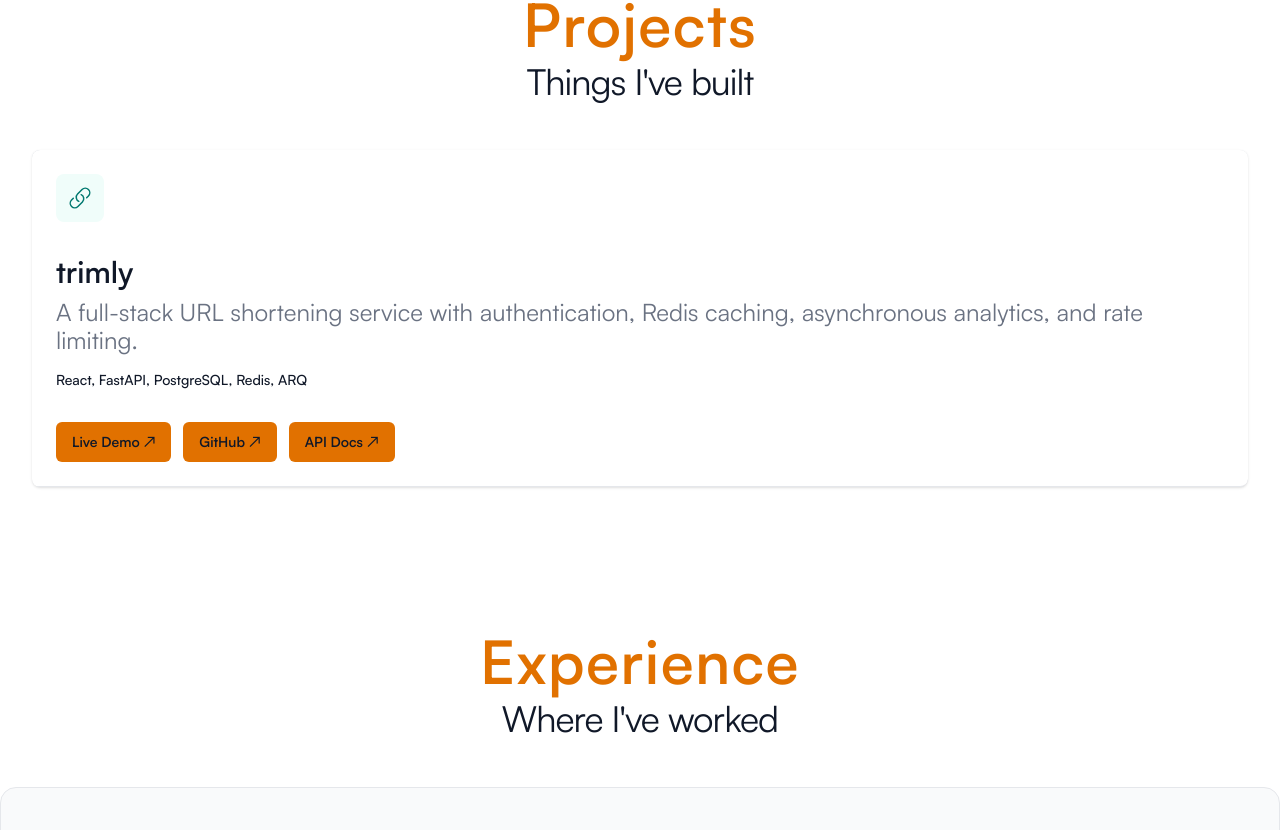
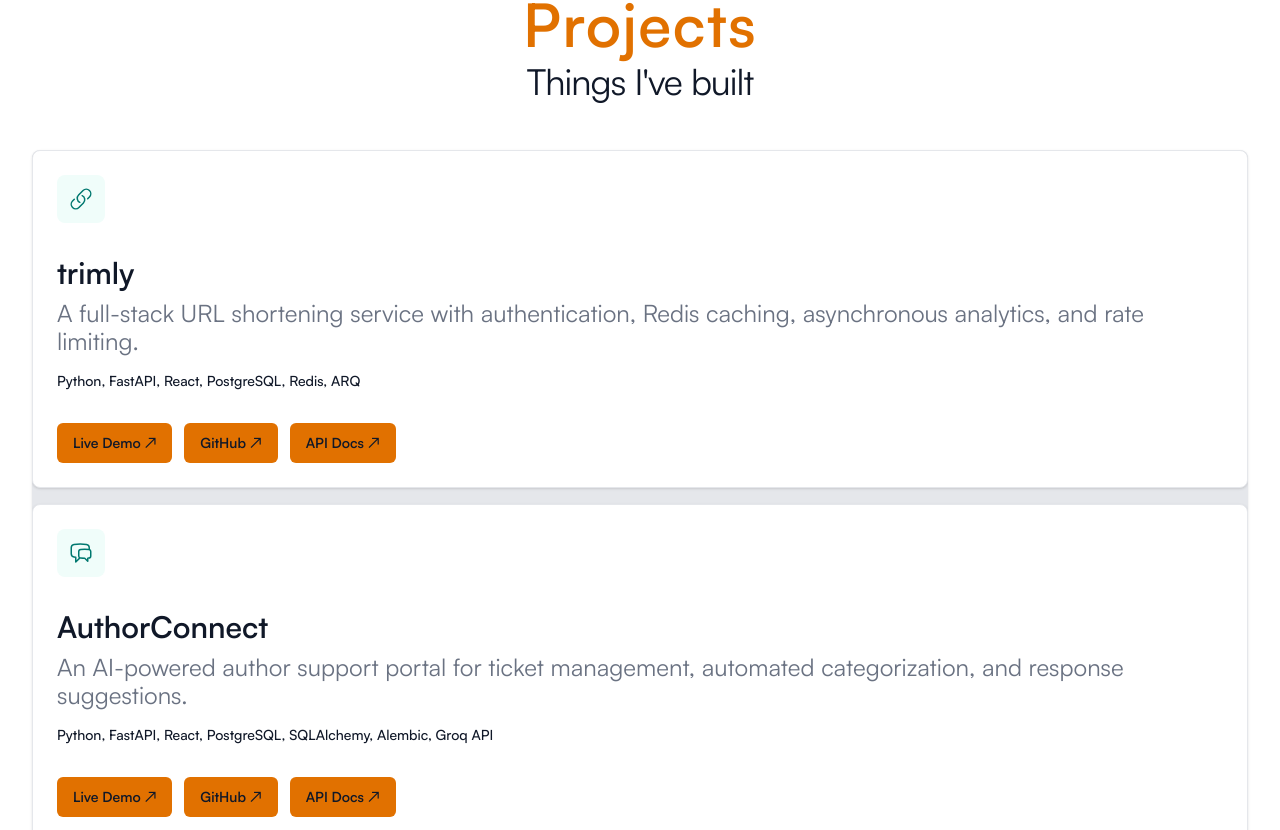
Before and after one commit to mayuripaliwal/portfolio, a React (Vite) app in the folder frontend/: page / in a window 1280 px wide. Shown: the part 770-1600 px from the top of the page. Built offline with nearby package versions, Linux system fonts and the light colour scheme.

Commit message:
update portfolio

```diff
--- a/frontend/src/Experience.jsx
+++ b/frontend/src/Experience.jsx
@@ -81,7 +81,6 @@ export default function Experience() {
               {[
                 "C++",
                 "Flutter",
-                "Python",
                 "FFmpeg",
                 "REST APIs",
                 "Firebase",
--- a/frontend/src/Projects.jsx
+++ b/frontend/src/Projects.jsx
@@ -1,12 +1,12 @@
 import {
-  LinkIcon,
+  LinkIcon,ChatBubbleLeftRightIcon
 } from '@heroicons/react/24/outline'
 
-const actions = [
+const projects = [
   {
     title: 'trimly',
     description:'A full-stack URL shortening service with authentication, Redis caching, asynchronous analytics, and rate limiting.',
-    technologies:'React, FastAPI, PostgreSQL, Redis, ARQ',
+    technologies:'Python, FastAPI, React, PostgreSQL, Redis, ARQ',
     href: 'https://gettrimly.vercel.app',
     icon: LinkIcon,
     apiDocs: 'https://url-shortener-yrnx.onrender.com/docs',
@@ -15,6 +15,18 @@ const actions = [
     demo:'https://gettrimly.vercel.app',
     github:'https://github.com/mayuripaliwal/url-shortener',
   },
+  {
+    title: 'AuthorConnect',
+    description:'An AI-powered author support portal for ticket management, automated categorization, and response suggestions.',
+    technologies:'Python, FastAPI, React, PostgreSQL, SQLAlchemy, Alembic, Groq API',
+    href: 'https://author-support-and-communication-portal-1.onrender.com/login',
+    icon: ChatBubbleLeftRightIcon,
+    apiDocs: 'https://author-support-and-communication-portal.onrender.com/docs',
+    iconForeground: 'text-teal-700 dark:text-teal-400',
+    iconBackground: 'bg-teal-50 dark:bg-teal-500/10',
+    demo:'https://author-support-and-communication-portal-1.onrender.com/login',
+    github:'https://github.com/mayuripaliwal/author-support-and-communication-portal',
+  }
 ]
 
 function classNames(...classes) {
@@ -39,39 +51,33 @@ export default function Projects() {
 
           {/* Project card */}
           <div className="mt-12"></div>
-    <div className="divide-y divide-gray-200 overflow-hidden rounded-lg bg-gray-200 shadow-sm sm:grid sm:divide-y-0 dark:divide-white/10 dark:bg-gray-900 dark:shadow-none dark:outline dark:-outline-offset-1 dark:outline-white/20">
-      {actions.map((action, actionIdx) => (
+    <div className="grid divide-y divide-gray-200 gap-4 overflow-hidden rounded-lg bg-gray-200 shadow-sm sm:grid sm:divide-y-0 dark:divide-white/10 dark:bg-gray-900 dark:shadow-none">
+      {projects.map((project, actionIdx) => (
         <div
-          key={action.title}
-          className={classNames(
-            actionIdx === 0 ? 'rounded-tl-lg rounded-tr-lg sm:rounded-tr-none' : '',
-            actionIdx === 1 ? 'sm:rounded-tr-lg' : '',
-            actionIdx === actions.length - 2 ? 'sm:rounded-bl-lg' : '',
-            actionIdx === actions.length - 1 ? 'rounded-br-lg rounded-bl-lg sm:rounded-bl-none' : '',
-            'group relative border-gray-200 bg-white p-6 focus-within:outline-2 focus-within:-outline-offset-2 focus-within:outline-amber-600 sm:odd:not-nth-last-2:border-b sm:even:border-l sm:even:not-last:border-b dark:border-white/10 dark:bg-gray-800/50 dark:focus-within:outline-amber-500',
-          )}
+          key={project.title}
+          className="group relative rounded-lg border border-gray-200 bg-white p-6 shadow-sm focus-within:outline-2 focus-within:-outline-offset-2 focus-within:outline-amber-600 dark:border-white/10 dark:bg-gray-800/50 dark:focus-within:outline-amber-500"
         >
           <div>
-            <span className={classNames(action.iconBackground, action.iconForeground, 'inline-flex rounded-lg p-3')}>
-              <action.icon aria-hidden="true" className="size-6" />
+            <span className={classNames(project.iconBackground, project.iconForeground, 'inline-flex rounded-lg p-3')}>
+              <project.icon aria-hidden="true" className="size-6" />
             </span>
           </div>
           <div className="mt-8">
             <h3 className="text-2xl font-semibold text-gray-900 sm:text-3xl dark:text-white">
                 {/* Extend touch target to entire panel */}
-                {action.title}
+                {project.title}
             </h3>
             <p className="mt-2 text-base leading-7 text-gray-500 sm:text-2xl dark:text-gray-400">
-              {action.description}
+              {project.description}
             </p>
             <p className="mt-4 text-sm font-medium text-gray-900 dark:text-gray-200">
-              {action.technologies}
+              {project.technologies}
             </p>
           </div>
           {/* Links */}
           <div className="mt-8 flex flex-wrap items-center gap-3">
             <a
-              href={action.demo}
+              href={project.demo}
               target="_blank"
               rel="noopener noreferrer"
               className="rounded-md bg-amber-600 px-4 py-2.5 text-sm font-semibold text-gray-900 transition hover:bg-amber-500  dark:bg-amber-400 dark:transition dark:hover:bg-amber-300"
@@ -80,7 +86,7 @@ export default function Projects() {
             </a>
 
             <a
-              href={action.github}
+              href={project.github}
               target="_blank"
               rel="noopener noreferrer"
               className="rounded-md bg-amber-600 px-4 py-2.5 text-sm font-semibold text-gray-900 transition hover:bg-amber-500  dark:bg-amber-400 dark:transition dark:hover:bg-amber-300"
@@ -89,7 +95,7 @@ export default function Projects() {
             </a>
             {/* API docs */}
             <a
-              href={action.apiDocs}
+              href={project.apiDocs}
               target="_blank"
               rel="noopener noreferrer"
               className="rounded-md bg-amber-600 px-4 py-2.5 text-sm font-semibold text-gray-900 transition hover:bg-amber-500  dark:bg-amber-400 dark:transition dark:hover:bg-amber-300"
```
